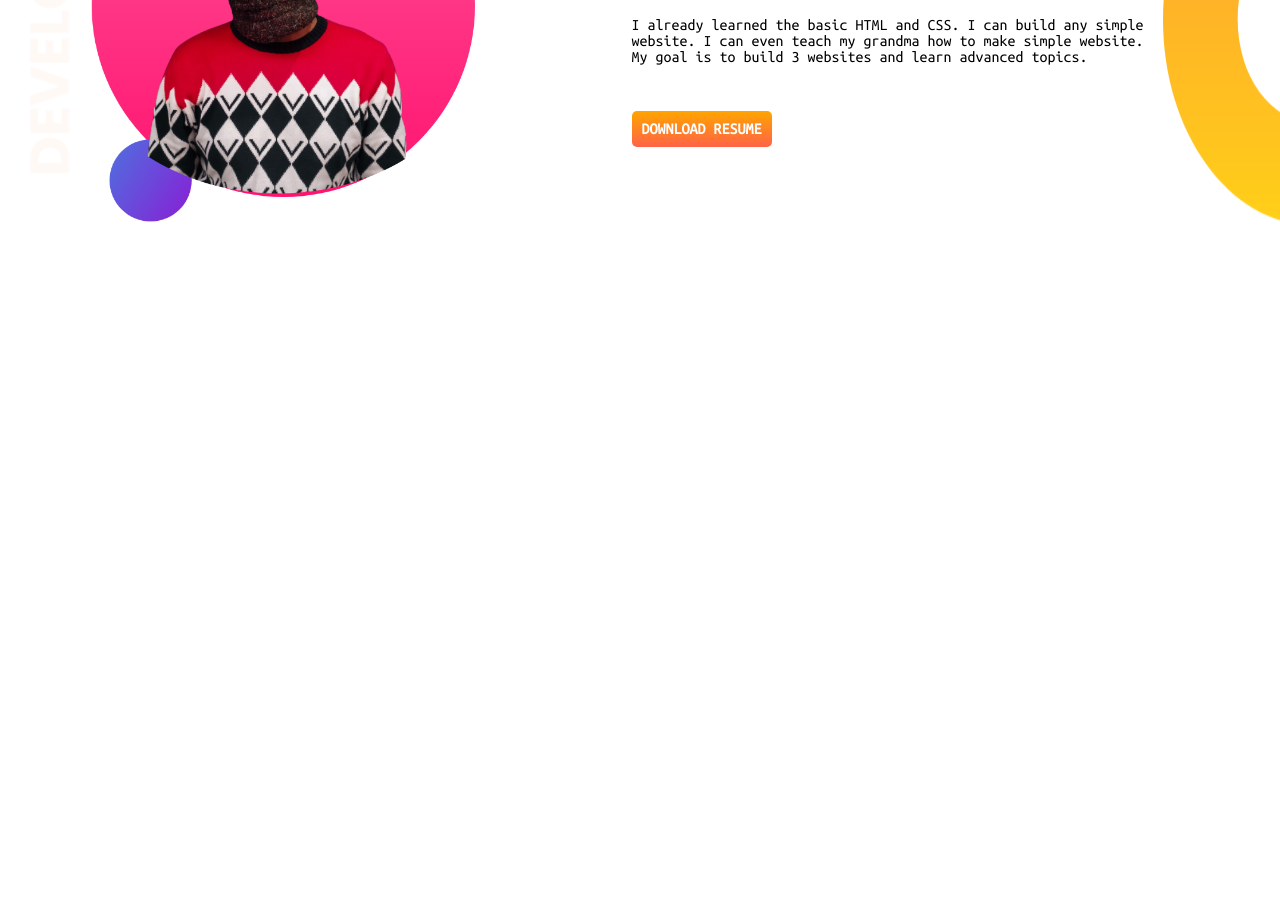
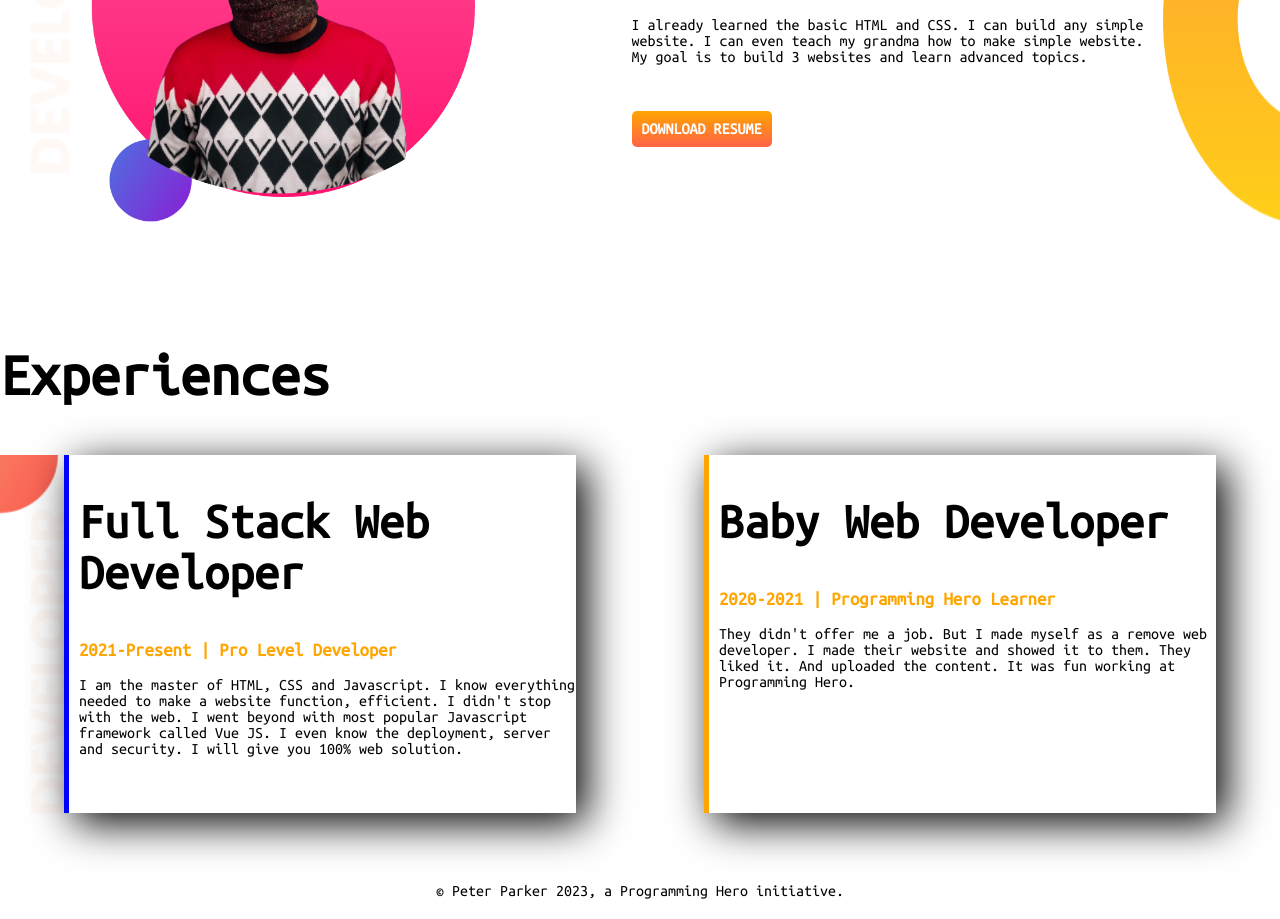
Before and after one commit to NahidulNoman/Developer, a plain HTML site: page index.html in a window 1280 px wide. Shown: the part 728-1647 px from the top of the page. Before the commit the page ends 1023 px from the top, so only its background shows below. Drawn offline with Linux system fonts and the light colour scheme.

Commit message:
finaly done

```diff
--- a/index.html
+++ b/index.html
@@ -11,10 +11,10 @@
     <link rel="stylesheet" href="style.css">
 </head>
 <body>
-    <section>
+    <section class="flexible">
         <div class="section-two">
             <h1>Welcome To</h1>
-    <h2 class="headone"><span>Peter Parker</span> World</h2>
+    <h2 class="head-one"><span>Peter Parker</span> World</h2>
     <h4>Build Climber and Train Stopper</h4>
     <p>You might saw me jumping, climbing buildings, and stopping trains. But nobody pays me a dime for that work. That's why I am learning and mastering web development. I will not stop until I become the Web Development Hero.</p>
     <a class="hire-me" target="_blank" href="https://github.com/NahidulNoman">HIRE ME</a>
@@ -23,7 +23,7 @@
         <img src="images/my-bg.png" alt="">
     </div>
     </section>
-    <section class="dream-big">
+    <section class="flexible">
         <div class="section-two" >
             <img src="images/my-bg2.png" alt="">
         </div>
@@ -35,6 +35,21 @@
         </div>
         <img src="images/dream-bg.png" alt="">
     </section>
-
+    <section class="expert">
+        <h1>Experiences</h1>
+        <div class="flexible">
+            <div id="two" class="section-three">
+                <h1 class="head">Full Stack Web Developer</h1>
+                <h3 class="orange">2021-Present | Pro Level Developer</h3>
+                <p>I am the master of HTML, CSS and Javascript. I know everything needed to make a website function, efficient. I didn't stop with the web. I went beyond with most popular Javascript framework called Vue JS. I even know the deployment, server and security. I will give you 100% web solution.</p>
+            </div>
+            <div id="three" class="section-three">
+                <h1 class="head">Baby Web Developer</h1>
+                <h3 class="orange">2020-2021 | Programming Hero Learner</h3>
+                <p>They didn't offer me a job. But I made myself as a remove web developer. I made their website and showed it to them. They liked it. And uploaded the content. It was fun working at Programming Hero.</p>
+            </div>
+        </div>
+    </section>
+   <footer>© Peter Parker 2023, a Programming Hero initiative.</footer>
 </body>
 </html>
--- a/style.css
+++ b/style.css
@@ -4,10 +4,10 @@ body{
 p{
     padding-bottom:40px;
 }
-.headone span{
+.head-one span{
 color:orange;
 }
-.headone{
+.head-one{
     font-size: 45px;
 }
 .hire-me{
@@ -17,7 +17,7 @@ color:orange;
 h1{
     font-size:60px
 }
-section{
+.flexible{
     display:flex;background-image: url(images/top-banner.png);background-repeat: no-repeat;padding-bottom:70px
 }
 .section-two{
@@ -26,3 +26,17 @@ width:100%;padding-left: 0px;padding-left: 50px;
 .section-two img {
     width:80%
 }
+.orange{
+    color:orange
+}
+.head{ font-size:50px}
+.section-three{
+width:40%;;box-shadow:10px 10px 40px black; margin-left:5%;margin-right:5%;padding-left:10px
+}
+#two{
+    border-left:5px solid blue
+}
+#three{
+    border-left:5px solid orange
+}
+footer{ text-align: center; padding-bottom:20px }
```
